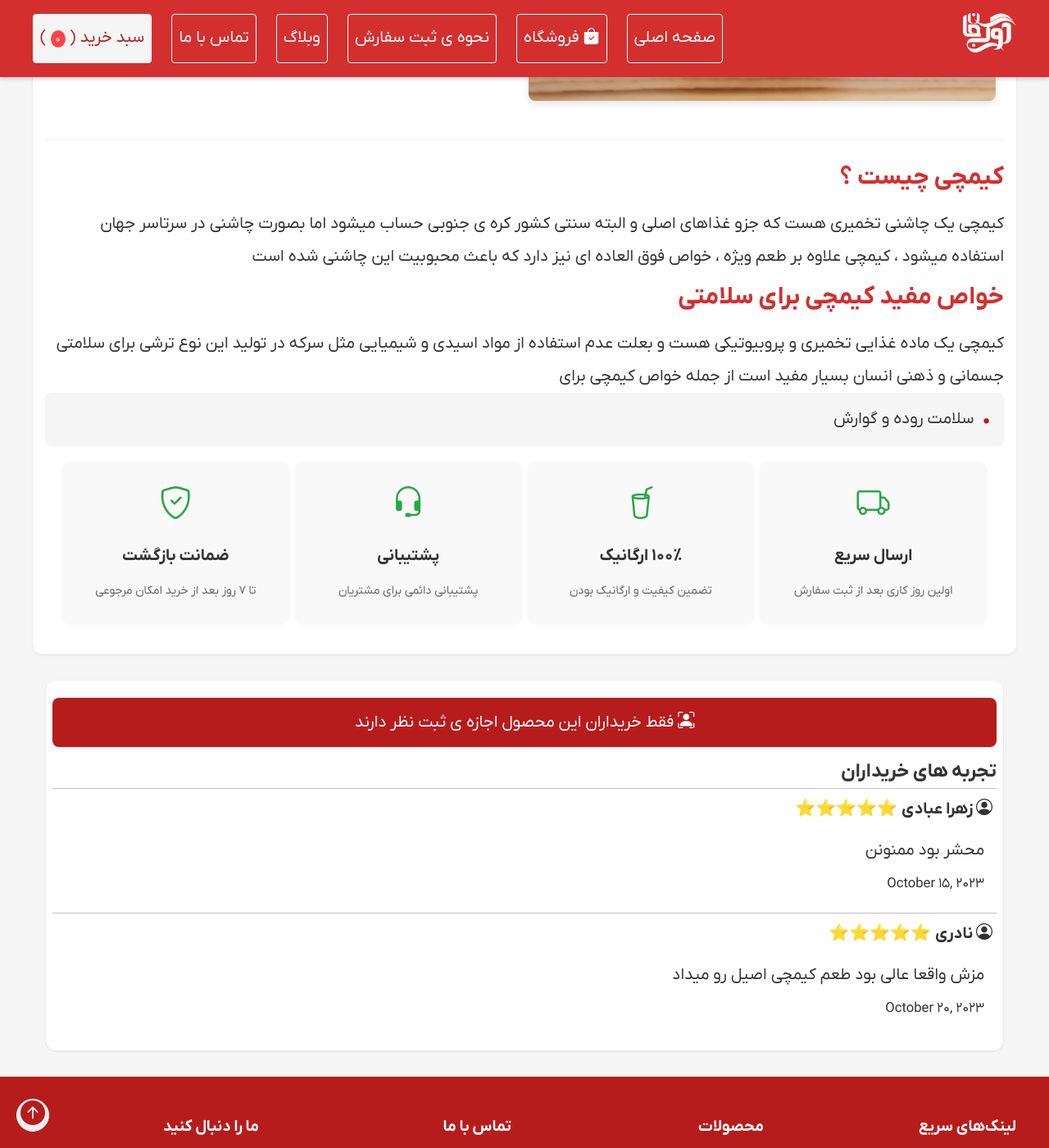
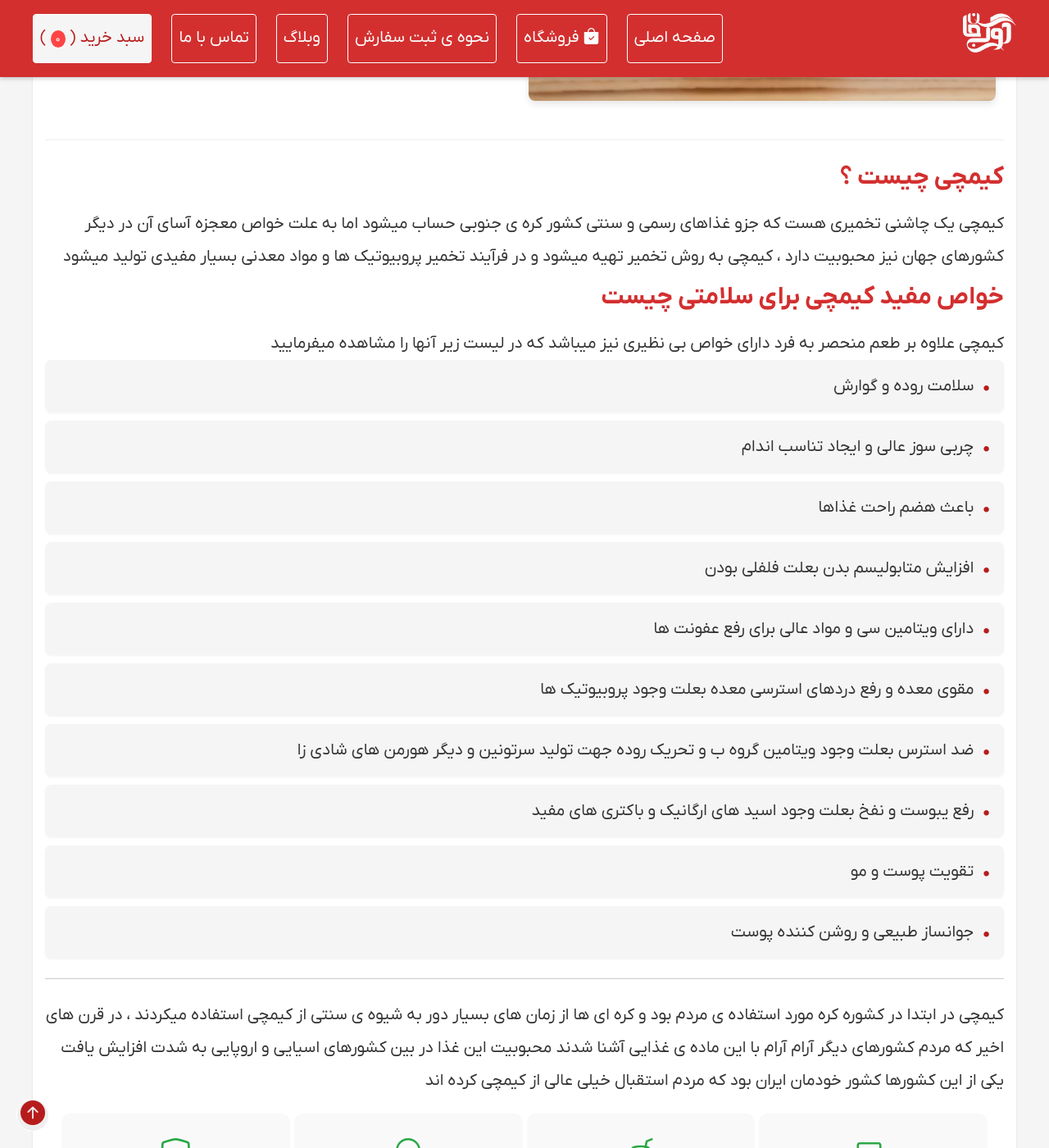
Before and after one commit to keepfiless/dugijan, a Jekyll site: the page built from _products/kimchi/kimchi-classic/kimchi-classic-250g.html, in a window 1280 px wide and 1400 px high, scrolled down 607 px. Shown: the whole window at 82% size. Built offline with Jekyll 4.4.1, drawn with Linux system fonts in a browser that asks for light colours; some web fonts are replaced.

Commit message:
زززس

```diff
--- a/_products/kimchi/kimchi-classic/kimchi-classic-250g.html
+++ b/_products/kimchi/kimchi-classic/kimchi-classic-250g.html
@@ -25,16 +25,31 @@ comments : true
 
 <h2>کیمچی چیست ؟ </h2>
 <p>
-  کیمچی یک چاشنی تخمیری هست که جزو غذاهای اصلی و البته سنتی کشور کره ی جنوبی حساب میشود
-  اما بصورت چاشنی در سرتاسر جهان استفاده میشود ، کیمچی علاوه بر طعم ویژه ، خواص فوق العاده ای نیز دارد که
-  باعث محبوبیت این چاشنی شده است
+  کیمچی یک چاشنی تخمیری هست که جزو غذاهای رسمی و سنتی کشور کره ی جنوبی حساب میشود
+  اما به علت خواص معجزه آسای آن در دیگر کشورهای جهان نیز محبوبیت دارد ، کیمچی
+  به روش تخمیر تهیه میشود و در فرآیند تخمیر پروبیوتیک ها و مواد معدنی بسیار مفیدی تولید میشود
+
 </p>
-<h2>خواص مفید کیمچی برای سلامتی </h2>
+<h2>خواص مفید کیمچی برای سلامتی چیست  </h2>
 <p>
-  کیمچی یک ماده غذایی تخمیری و پروبیوتیکی هست و بعلت عدم استفاده از
-  مواد اسیدی و شیمیایی مثل سرکه در تولید این نوع ترشی برای سلامتی جسمانی و ذهنی انسان بسیار مفید است
-  از جمله خواص کیمچی برای
+ کیمچی علاوه بر طعم منحصر به فرد دارای خواص بی نظیری نیز میباشد که در لیست زیر آنها را مشاهده میفرمایید
   <ul class="custom-list">
     <li>سلامت روده و گوارش</li>
+    <li>چربی سوز عالی و ایجاد تناسب اندام</li>
+    <li>باعث هضم راحت غذاها </li>
+    <li>افزایش متابولیسم بدن بعلت فلفلی بودن</li>
+    <li>دارای ویتامین سی و مواد عالی برای رفع عفونت ها</li>
+    <li>مقوی معده و رفع دردهای استرسی معده بعلت وجود پروبیوتیک ها</li>
+    <li>ضد استرس بعلت وجود ویتامین گروه ب و تحریک روده جهت تولید سرتونین و دیگر هورمن های شادی زا</li>
+    <li>رفع یبوست و نفخ بعلت وجود اسید های ارگانیک و باکتری های مفید</li>
+    <li> تقویت پوست و مو</li>
+    <li>جوانساز طبیعی و روشن کننده پوست</li>
   </ul>
+  <div class="divider"></div>
+  <p>
+    کیمچی در ابتدا در کشوره کره مورد استفاده ی مردم بود و کره ای ها از زمان های بسیار دور
+    به شیوه ی سنتی از کیمچی استفاده میکردند ، در قرن های اخیر که مردم کشورهای دیگر آرام آرام
+    با این ماده ی غذایی آشنا شدند محبوبیت این غذا در بین کشورهای اسیایی و اروپایی به شدت افزایش یافت
+    یکی از این کشورها کشور خودمان ایران بود که مردم استقبال خیلی عالی از کیمچی کرده اند
+  </p>
 </p>
```
